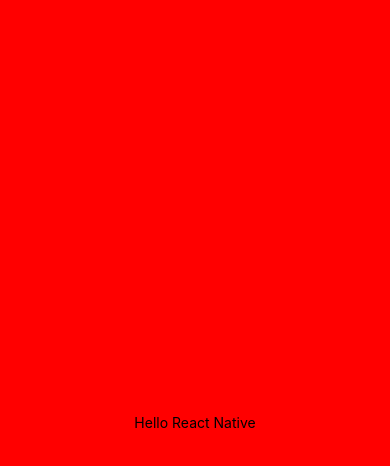
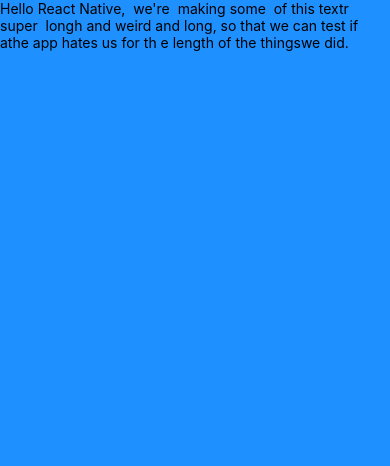
Before and after one commit to BrendanMcGaw/DoneWithIt, a React Native app: screen / in a window 390 px wide. Shown: the top 466 px of the page. Built offline with nearby package versions, Linux system fonts and the light colour scheme.

Commit message:
SafeAreaView and text changes

```diff
--- a/App.js
+++ b/App.js
@@ -1,23 +1,21 @@
 import { StatusBar } from 'expo-status-bar';
-import { StyleSheet, Text, View } from 'react-native';
+import { SafeAreaView, StyleSheet, Text, View } from 'react-native';
 
 export default function App() {
   let x  = 1;
   console.log("App Executed");
 
   return (
-    <View style={styles.container}>
-      <Text>Hello React Native</Text>
+    <SafeAreaView style={styles.container}>
+      <Text>Hello React Native,  we're  making some  of this textr super  longh and weird and long, so that we can test if athe app hates us for th e length of the thingswe did.</Text>
       <StatusBar style="auto" />
-    </View>
+    </SafeAreaView>
   );
 }
 
 const styles = StyleSheet.create({
   container: {
     flex: 1,
-    backgroundColor: 'red',
-    alignItems: 'center',
-    justifyContent: 'center',
+    backgroundColor: 'dodgerblue',
   },
 });
```
